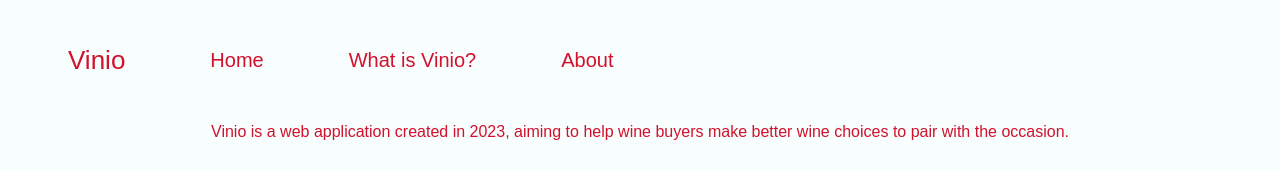
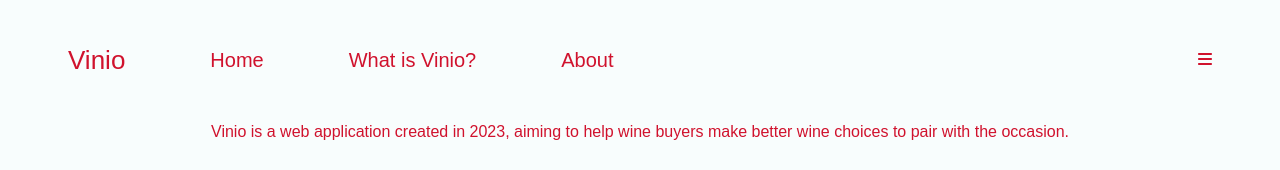
Before and after one commit to cpaulwk/vinio-frontend, a Next.js app: page /about in a window 1280 px wide. Shown: the top 170 px of the page. Built offline with nearby package versions, Linux system fonts and the light colour scheme; a web font is replaced by a local one.

Commit message:
Header: add dynamic NavBar

```diff
--- a/src/components/organisms/Header.tsx
+++ b/src/components/organisms/Header.tsx
@@ -1,4 +1,7 @@
 import Link from "next/link";
+import { FontAwesomeIcon } from "@fortawesome/react-fontawesome";
+import { faBars, faXmark } from "@fortawesome/free-solid-svg-icons";
+import { useState } from "react";
 
 type HeaderProps = {
 	page: string;
@@ -10,6 +13,9 @@ interface FontColors {
 }
 
 export default function Header({ page }: HeaderProps) {
+	const [isNavBarOpen, setIsNavBarOpen] = useState(false);
+
+	console.log("isNavBarOpen => ", isNavBarOpen)
 	enum Page {
 		Home = "Home",
 		About = "About",
@@ -23,6 +29,8 @@ export default function Header({ page }: HeaderProps) {
 	};
 
 	const fontColor = fontColors[page] || "text-brand-white";
+
+	console.log("page => ", page)
 
 	return (
 		<header className="relative flex h-[7.5rem] w-screen shrink-0 items-center justify-between px-[4.25rem]">
@@ -42,6 +50,41 @@ export default function Header({ page }: HeaderProps) {
 					</nav>
 				)}
 			</div>
+			{!isNavBarOpen ? (
+				<button onClick={() => setIsNavBarOpen(true)}>
+					<FontAwesomeIcon
+						className=""
+						icon={faBars}
+						style={{ color: page === "Home" ? "#f8fdfd" : "#d0122d" }}
+						onClick={() => setIsNavBarOpen(true)}
+					/>
+				</button>
+			) : (
+				<>
+					<div
+						className="absolute z-10 h-screen bg-black top-0 right-0 w-screen flex flex-col items-end gap-y-2 bg-opacity-50"
+					>
+						<div className="bg-brand-white min-w-[250px] flex flex-grow flex-col items-center pt-5 px-5 gap-y-5">
+							<button
+								className="self-end"
+								onClick={() => setIsNavBarOpen(false)}
+							>
+								<FontAwesomeIcon
+									icon={faXmark}
+									style={{ color: "#042554" }}
+								/>
+							</button>
+							<nav className="flex flex-grow flex-col gap-y-2 items-start self-stretch">
+								<Link href="/#home" onClick={() => setIsNavBarOpen(false)}>Home</Link>
+								<Link href="/#what-is-vinio" onClick={() => setIsNavBarOpen(false)}>What is Vinio?</Link>
+								<Link href="/about" onClick={() => setIsNavBarOpen(false)}>About</Link>
+							</nav>
+						</div>
+					</div>
+				</>
+			)}
+			{
+			}
 		</header>
 	);
 }
```
Lines whose indentation alone changed are shown as unchanged.
